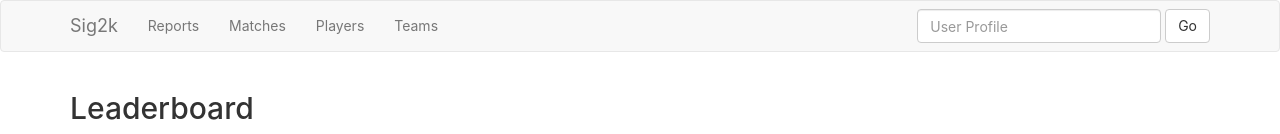
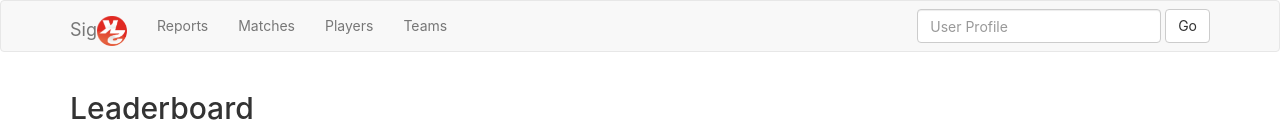
Before and after one commit to vsangk/sig2k, a React (Create React App) app: page / in a window 1280 px wide. Shown: the top 134 px of the page. Built offline with nearby package versions, Linux system fonts and the light colour scheme; no server answers.

Commit message:
Add the spinner

```diff
--- a/src/App.css
+++ b/src/App.css
@@ -3,19 +3,9 @@
 }
 
 .App-logo {
-  animation: App-logo-spin infinite 20s linear;
-  height: 40vmin;
-}
-
-.App-header {
-  background-color: #282c34;
-  min-height: 100vh;
-  display: flex;
-  flex-direction: column;
-  align-items: center;
-  justify-content: center;
-  font-size: calc(10px + 2vmin);
-  color: white;
+  animation: App-logo-spin infinite 10s linear;
+  height: 30px;
+  display: inline !important;
 }
 
 .App-link {
--- a/src/App.js
+++ b/src/App.js
@@ -8,6 +8,8 @@ import ReportContainer from "./ReportContainer";
 import MatchesContainer from "./MatchesContainer";
 import PlayersContainer from "./PlayersContainer";
 import TeamsContainer from "./TeamsContainer";
+import twok from "./images/2k.png";
+import "./App.css";
 
 class App extends Component {
 
@@ -26,7 +28,7 @@ class App extends Component {
             <Navbar>
                 <Navbar.Header>
                     <Navbar.Brand>
-                        <a href="#/">Sig2k</a>
+                        <a href="#/">Sig<img className="App-logo" alt="the guru" src={twok} /></a>
                     </Navbar.Brand>
                 </Navbar.Header>
                 <Nav>
```
Also changed, not shown: src/images/2k.png (added).
